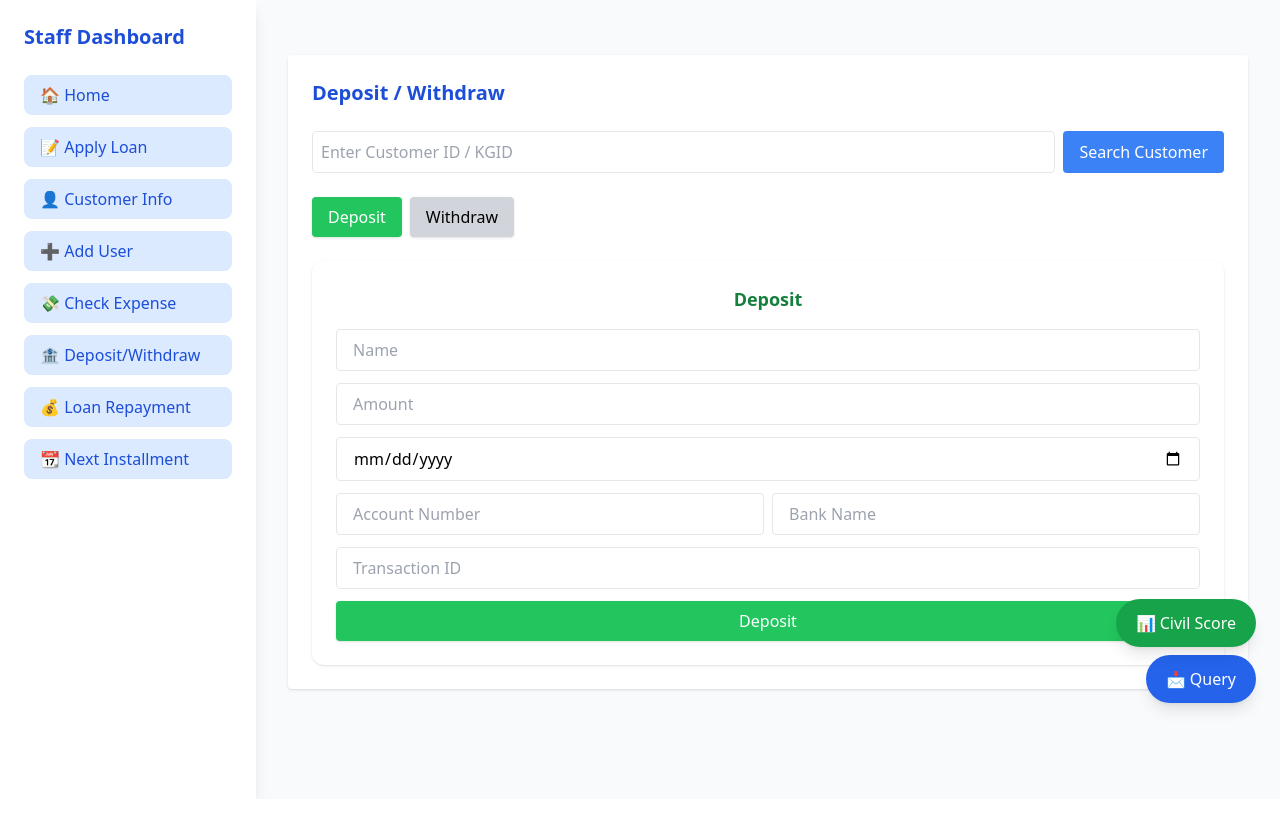
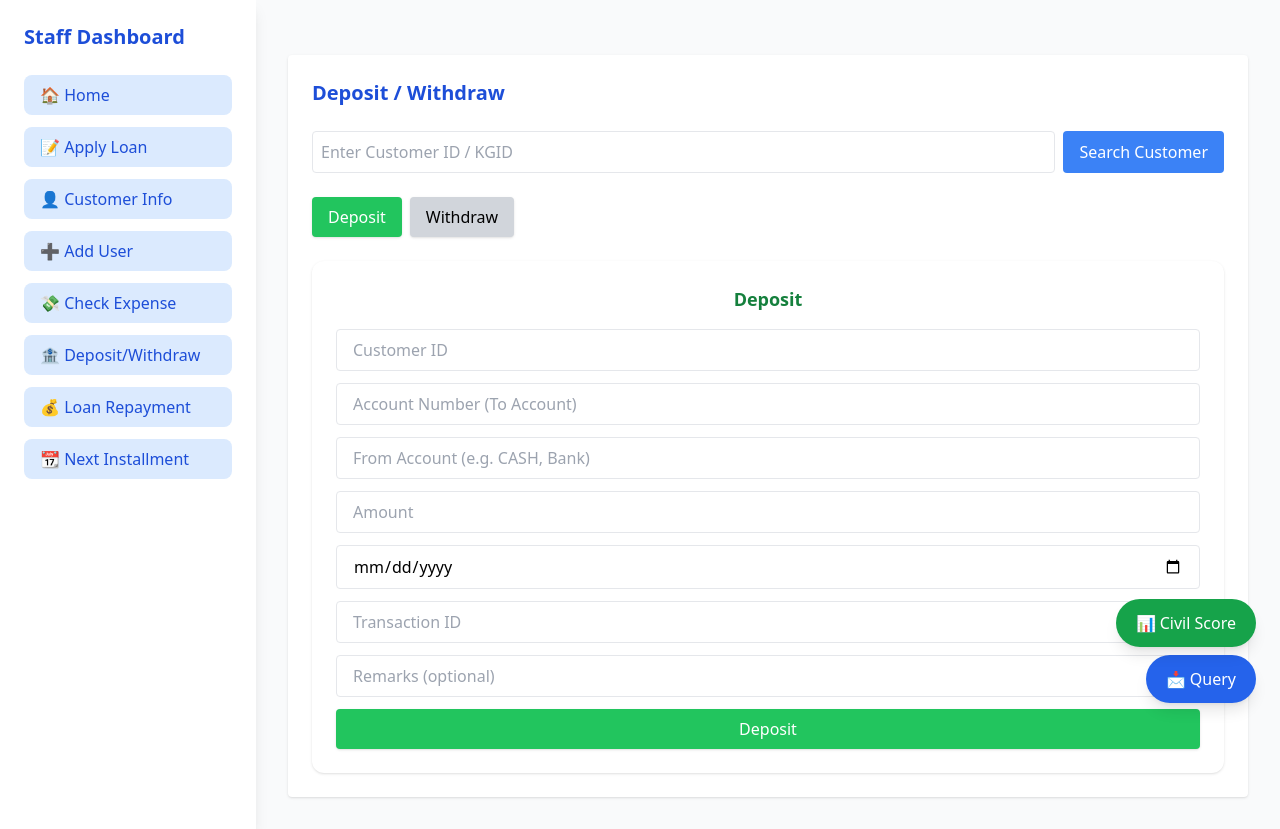
Before and after one commit to Codematesltd/society_website, a Flask app: page /staff/dashboard in a window 1280 px wide, after a click on "🏦 Deposit/Withdraw". Shown: the part 73-902 px from the top of the page. Before the commit the page ends 872 px from the top, so only its background shows below. Run offline with Flask 3, Linux system fonts and the light colour scheme; parts of the project's set-up code (start-up, migrations or seed data) failed here and were passed over; some libraries are stand-ins or nearby versions.

Commit message:
deposite/withdraw

```diff
--- a/app.py
+++ b/app.py
@@ -12,7 +12,9 @@ app.jinja_loader = ChoiceLoader([
     app.jinja_loader
 ])
 
-app.register_blueprint(certificate_bp)
+# Register certificate blueprint only if not already added
+if 'certificate' not in app.blueprints:
+    app.register_blueprint(certificate_bp)
 
 # Register main routes blueprint (not registered in create_app)
 try:
@@ -23,11 +25,14 @@ try:
 except ImportError as e:
     print(f"Failed to import main blueprint: {e}")
 
-# Register auth blueprint (for login redirect)
+# Register auth blueprint only if not already registered
 try:
     from app.auth import auth_bp
-    app.register_blueprint(auth_bp)
-    print("Auth blueprint registered successfully")
+    if 'auth' not in app.blueprints:
+        app.register_blueprint(auth_bp)
+        print("Auth blueprint registered successfully")
+    else:
+        print("Auth blueprint already registered (skipped)")
 except ImportError as e:
     print(f"Failed to import auth blueprint: {e}")
 
--- a/app/staff/routes.py
+++ b/app/staff/routes.py
@@ -1,6 +1,62 @@
 from . import staff_bp
-from flask import render_template
+from flask import render_template, request, jsonify, session
+from supabase import create_client
+import os
+from datetime import datetime
 
 @staff_bp.route("/dashboard")
 def dashboard():
     return render_template("staff_dashboard.html")
+
+SUPABASE_URL = os.environ.get("SUPABASE_URL")
+SUPABASE_KEY = os.environ.get("SUPABASE_KEY")
+supabase = create_client(SUPABASE_URL, SUPABASE_KEY)
+
+@staff_bp.route('/add-transaction', methods=['POST'])
+def add_transaction():
+    # ...existing code to get form fields...
+    customer_id = request.form.get('customer_id')
+    account_number = request.form.get('account_number')
+    type_ = request.form.get('type')
+    amount = request.form.get('amount')
+    from_account = request.form.get('from_account')
+    to_account = request.form.get('to_account')
+    date = request.form.get('date')
+    transaction_id = request.form.get('transaction_id')
+    remarks = request.form.get('remarks')
+
+    # Get staff info from session
+    staff_id = session.get('staff_id')
+    staff_name = session.get('staff_name')
+
+    # If not in session, optionally fetch staff_name from DB using staff_id
+    if staff_id and not staff_name:
+        staff_row = supabase.table("staff").select("name").eq("id", staff_id).execute()
+        if staff_row.data and staff_row.data[0].get("name"):
+            staff_name = staff_row.data[0]["name"]
+
+    # ...existing code to calculate balance_after...
+
+    # Insert transaction with staff_id and staff_name
+    txn_data = {
+        "customer_id": customer_id,
+        "account_number": account_number,
+        "type": type_,
+        "amount": amount,
+        "from_account": from_account,
+        "to_account": to_account,
+        "date": date if date else datetime.utcnow().isoformat(),
+        "transaction_id": transaction_id,
+        "remarks": remarks,
+        "balance_after": 0,  # set actual balance after calculation
+        "staff_id": staff_id,
+        "staff_name": staff_name
+    }
+    # ...existing code to calculate balance_after and update txn_data...
+
+    # Insert into transactions table
+    resp = supabase.table("transactions").insert(txn_data).execute()
+    if resp.data:
+        return jsonify({"status": "success", "transaction": resp.data[0], "balance_after": txn_data["balance_after"]}), 201
+    else:
+        return jsonify({"status": "error", "message": "Failed to store transaction"}), 500
--- a/templates/staff_dashboard.html
+++ b/templates/staff_dashboard.html
@@ -735,28 +735,30 @@ document.getElementById('downloadReportBtn').addEventListener('click', () => {
     <!-- Deposit Form -->
     <div id="depositForm" class="bg-white p-6 rounded-xl shadow">
       <h3 class="text-lg font-semibold mb-4 text-green-700 text-center">Deposit</h3>
-      <input type="text" placeholder="Name" class="w-full px-4 py-2 border rounded mb-3" id="depositName" />
+      <input type="text" placeholder="Customer ID" class="w-full px-4 py-2 border rounded mb-3" id="depositCustomerId" />
+      <input type="text" placeholder="Account Number (To Account)" class="w-full px-4 py-2 border rounded mb-3" id="depositAccount" />
+      <input type="text" placeholder="From Account (e.g. CASH, Bank)" class="w-full px-4 py-2 border rounded mb-3" id="depositFromAccount" />
       <input type="number" placeholder="Amount" class="w-full px-4 py-2 border rounded mb-3" id="depositAmount" />
       <input type="date" class="w-full px-4 py-2 border rounded mb-3" id="depositDate" />
-      <div class="flex gap-2 mb-3">
-        <input type="text" placeholder="Account Number" class="w-1/2 px-4 py-2 border rounded" id="depositAccount" />
-        <input type="text" placeholder="Bank Name" class="w-1/2 px-4 py-2 border rounded" id="depositBank" />
-      </div>
       <input type="text" placeholder="Transaction ID" class="w-full px-4 py-2 border rounded mb-3" id="depositTxnId" />
+      <input type="text" placeholder="Remarks (optional)" class="w-full px-4 py-2 border rounded mb-3" id="depositRemarks" />
+      <input type="hidden" id="depositStaffId" />
+      <input type="hidden" id="depositStaffName" />
       <button id="depositBtn" class="bg-green-500 text-white px-6 py-2 rounded w-full shadow hover:bg-green-600 transition">Deposit</button>
     </div>
 
     <!-- Withdraw Form -->
     <div id="withdrawForm" class="bg-white p-6 rounded-xl shadow hidden">
       <h3 class="text-lg font-semibold mb-4 text-red-700 text-center">Withdraw</h3>
-      <input type="text" placeholder="Name" class="w-full px-4 py-2 border rounded mb-3" id="withdrawName" />
+      <input type="text" placeholder="Customer ID" class="w-full px-4 py-2 border rounded mb-3" id="withdrawCustomerId" />
+      <input type="text" placeholder="Account Number (From Account)" class="w-full px-4 py-2 border rounded mb-3" id="withdrawAccount" />
+      <input type="text" placeholder="To Account (e.g. CASH, Bank)" class="w-full px-4 py-2 border rounded mb-3" id="withdrawToAccount" />
       <input type="number" placeholder="Amount" class="w-full px-4 py-2 border rounded mb-3" id="withdrawAmount" />
-      <div class="flex gap-2 mb-3">
-        <input type="text" placeholder="Account Number" class="w-1/2 px-4 py-2 border rounded" id="withdrawAccount" />
-        <input type="text" placeholder="Bank Name" class="w-1/2 px-4 py-2 border rounded" id="withdrawBank" />
-      </div>
       <input type="date" class="w-full px-4 py-2 border rounded mb-3" id="withdrawDate" />
       <input type="text" placeholder="Transaction ID" class="w-full px-4 py-2 border rounded mb-3" id="withdrawTxnId" />
+      <input type="text" placeholder="Remarks (optional)" class="w-full px-4 py-2 border rounded mb-3" id="withdrawRemarks" />
+      <input type="hidden" id="withdrawStaffId" />
+      <input type="hidden" id="withdrawStaffName" />
       <button id="withdrawBtn" class="bg-red-500 text-white px-6 py-2 rounded w-full shadow hover:bg-red-600 transition">Withdraw</button>
     </div>
 
@@ -764,101 +766,99 @@ document.getElementById('downloadReportBtn').addEventListener('click', () => {
 </section>
 <script>
 document.addEventListener("DOMContentLoaded", function () {
+  // Set staff info (replace with actual values from session/backend)
+  const staffId = window.staffId || ""; // e.g. set from backend/session
+  const staffName = window.staffName || ""; // e.g. set from backend/session
+  document.getElementById("depositStaffId").value = staffId;
+  document.getElementById("depositStaffName").value = staffName;
+  document.getElementById("withdrawStaffId").value = staffId;
+  document.getElementById("withdrawStaffName").value = staffName;
 
-  const depositForm = document.getElementById("depositForm");
-  const withdrawForm = document.getElementById("withdrawForm");
-  const depositBtnToggle = document.getElementById("showDepositBtn");
-  const withdrawBtnToggle = document.getElementById("showWithdrawBtn");
+  // Deposit
+  document.getElementById("depositBtn").addEventListener("click", async () => {
+    const depositData = {
+      customer_id: document.getElementById("depositCustomerId").value.trim(),
+      account_number: document.getElementById("depositAccount").value.trim(),
+      type: "deposit",
+      amount: document.getElementById("depositAmount").value.trim(),
+      from_account: document.getElementById("depositFromAccount").value.trim(),
+      to_account: document.getElementById("depositAccount").value.trim(),
+      date: document.getElementById("depositDate").value.trim(),
+      transaction_id: document.getElementById("depositTxnId").value.trim(),
+      remarks: document.getElementById("depositRemarks").value.trim(),
+      staff_id: document.getElementById("depositStaffId").value.trim(),
+      staff_name: document.getElementById("depositStaffName").value.trim()
+    };
 
-  // Toggle Deposit/Withdraw
-  function toggleForms(showDeposit) {
-    if (showDeposit) {
-      depositForm.classList.remove("hidden");
-      withdrawForm.classList.add("hidden");
-      depositBtnToggle.classList.add("bg-green-500", "text-white");
-      depositBtnToggle.classList.remove("bg-gray-300");
-      withdrawBtnToggle.classList.add("bg-gray-300");
-      withdrawBtnToggle.classList.remove("bg-red-500", "text-white");
-    } else {
-      withdrawForm.classList.remove("hidden");
-      depositForm.classList.add("hidden");
-      withdrawBtnToggle.classList.add("bg-red-500", "text-white");
-      withdrawBtnToggle.classList.remove("bg-gray-300");
-      depositBtnToggle.classList.add("bg-gray-300");
-      depositBtnToggle.classList.remove("bg-green-500", "text-white");
-    }
-  }
-
-  depositBtnToggle.addEventListener("click", () => toggleForms(true));
-  withdrawBtnToggle.addEventListener("click", () => toggleForms(false));
-
-  // Search Customer (Demo Data)
-  document.getElementById("searchCustomerBtn").addEventListener("click", () => {
-    const customerId = document.getElementById("customerIdInput").value.trim();
-
-    if (!customerId) {
-      alert("Please enter a Customer ID or KGID");
+    // Basic validation
+    if (!depositData.customer_id || !depositData.account_number || !depositData.amount || !depositData.date || !depositData.transaction_id || !depositData.from_account) {
+      alert("Please fill all required Deposit fields.");
       return;
     }
 
-    // Simulated fetch from DB
-    const dummyData = {
-      "KGID123": { name: "Ramesh Kumar", balance: 45000 },
-      "KGID456": { name: "Suresh Reddy", balance: 32000 }
-    };
+    const formData = new FormData();
+    Object.entries(depositData).forEach(([k, v]) => formData.append(k, v));
 
-    if (dummyData[customerId]) {
-      document.getElementById("customerName").innerText = dummyData[customerId].name;
-      document.getElementById("customerBalance").innerText = dummyData[customerId].balance;
-      document.getElementById("customerInfo").classList.remove("hidden");
-    } else {
-      alert("Customer not found!");
+    try {
+      const res = await fetch("/staff/api/add-transaction", {
+        method: "POST",
+        body: formData
+      });
+      const data = await res.json();
+      if (data.status === "success") {
+        alert("Deposit successful! New balance: ₹" + data.balance_after);
+      } else {
+        alert("Deposit failed: " + (data.message || "Unknown error"));
+      }
+    } catch (err) {
+      alert("Network error during deposit.");
     }
   });
 
-  // Deposit
-  document.getElementById("depositBtn").addEventListener("click", () => {
-    const depositData = {
-      name: document.getElementById("depositName").value.trim(),
-      amount: document.getElementById("depositAmount").value.trim(),
-      date: document.getElementById("depositDate").value.trim(),
-      accountNumber: document.getElementById("depositAccount").value.trim(),
-      bankName: document.getElementById("depositBank").value.trim(),
-      transactionId: document.getElementById("depositTxnId").value.trim()
+  // Withdraw
+  document.getElementById("withdrawBtn").addEventListener("click", async () => {
+    const withdrawData = {
+      customer_id: document.getElementById("withdrawCustomerId").value.trim(),
+      account_number: document.getElementById("withdrawAccount").value.trim(),
+      type: "withdraw",
+      amount: document.getElementById("withdrawAmount").value.trim(),
+      from_account: document.getElementById("withdrawAccount").value.trim(),
+      to_account: document.getElementById("withdrawToAccount").value.trim(),
+      date: document.getElementById("withdrawDate").value.trim(),
+      transaction_id: document.getElementById("withdrawTxnId").value.trim(),
+      remarks: document.getElementById("withdrawRemarks").value.trim(),
+      staff_id: document.getElementById("withdrawStaffId").value.trim(),
+      staff_name: document.getElementById("withdrawStaffName").value.trim()
     };
 
-    if (Object.values(depositData).some(v => v === "")) {
-      alert("Please fill all Deposit fields.");
+    // Basic validation
+    if (!withdrawData.customer_id || !withdrawData.account_number || !withdrawData.amount || !withdrawData.date || !withdrawData.transaction_id || !withdrawData.to_account) {
+      alert("Please fill all required Withdraw fields.");
       return;
     }
 
-    console.log("Deposit Data:", depositData);
-    alert("Deposit request submitted!");
+    const formData = new FormData();
+    Object.entries(withdrawData).forEach(([k, v]) => formData.append(k, v));
+
+    try {
+      const res = await fetch("/staff/api/add-transaction", {
+        method: "POST",
+        body: formData
+      });
+      const data = await res.json();
+      if (data.status === "success") {
+        alert("Withdraw successful! New balance: ₹" + data.balance_after);
+      } else {
+        alert("Withdraw failed: " + (data.message || "Unknown error"));
+      }
+    } catch (err) {
+      alert("Network error during withdraw.");
+    }
   });
 
-  // Withdraw
-  document.getElementById("withdrawBtn").addEventListener("click", () => {
-    const withdrawData = {
-      name: document.getElementById("withdrawName").value.trim(),
-      amount: document.getElementById("withdrawAmount").value.trim(),
-      accountNumber: document.getElementById("withdrawAccount").value.trim(),
-      bankName: document.getElementById("withdrawBank").value.trim(),
-      date: document.getElementById("withdrawDate").value.trim(),
-      transactionId: document.getElementById("withdrawTxnId").value.trim()
-    };
-
-    if (Object.values(withdrawData).some(v => v === "")) {
-      alert("Please fill all Withdraw fields.");
-      return;
-    }
-
-    console.log("Withdraw Data:", withdrawData);
-    alert("Withdraw request submitted!");
-  });
-
+  // ...existing code...
 });
 </script>
-
 
       <section id="loanRepayment" class="dynamic-section hidden bg-white p-6 rounded shadow">
         <div class="loader hidden text-center text-blue-600">Loading...</div>
@@ -1111,3 +1111,6 @@ document.addEventListener("DOMContentLoaded", function () {
 </body>
 </html>
 </html>
+</body>
+</html>
+</html>
```
Also changed, not shown: templates/about.html (+47 -24 lines), templates/landing_page.html (+8 -4 lines).
